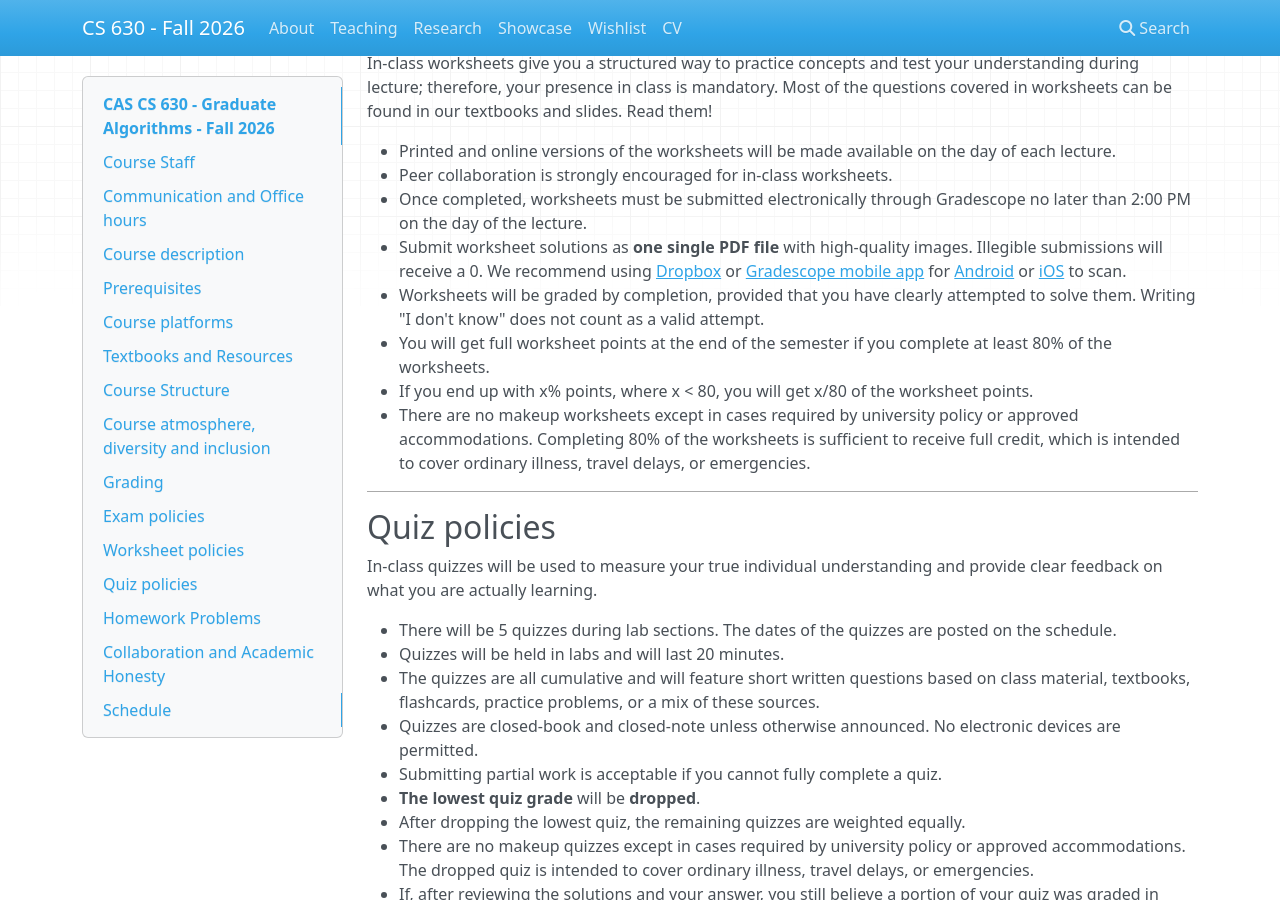
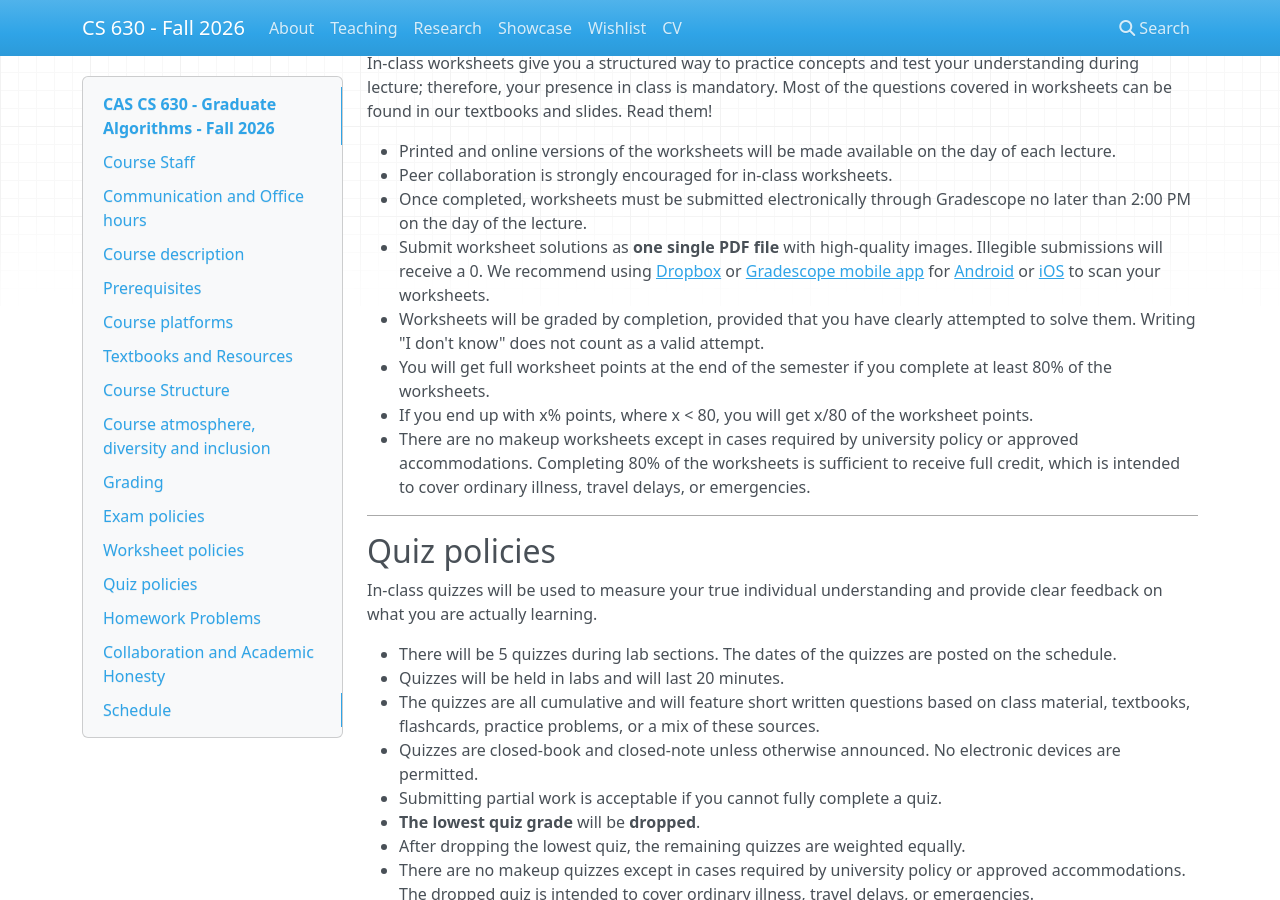
Before and after one commit to srtjanuario/2026.fall.cs630, an MkDocs documentation site: the page built from docs/index.md, in a window 1280 px wide and 900 px high, scrolled down 4494 px. Built offline with MkDocs 1.6.1, drawn with Linux system fonts in a browser that asks for light colours; nearby versions of some CDN libraries.

Commit message:
Gradescope app

```diff
--- a/docs/index.md
+++ b/docs/index.md
@@ -174,7 +174,7 @@
 * Printed and online versions of the worksheets will be made available on the day of each lecture.
 * Peer collaboration is strongly encouraged for in-class worksheets.
 * Once completed, worksheets must be submitted electronically through Gradescope no later than 2:00 PM on the day of the lecture.
-* Submit worksheet solutions as **one single PDF file** with high-quality images. Illegible submissions will receive a 0. We recommend using [Dropbox](https://www.dropbox.com/referrals/AABXucmmhueiq5iaPPSTVfnTpOeddYmso_0?src=global9) or [Gradescope mobile app](https://guides.gradescope.com/hc/en-us/articles/22016028459789-Using-the-Gradescope-Mobile-App-for-Students#h_01HH0C6Z9XD5NARRNN5SANHM5C) for [Android](https://play.google.com/store/apps/details?id=com.gradescope.student&hl=en_US) or [iOS](https://apps.apple.com/us/app/gradescope/id1563280912) to scan.
+* Submit worksheet solutions as **one single PDF file** with high-quality images. Illegible submissions will receive a 0. We recommend using [Dropbox](https://www.dropbox.com/referrals/AABXucmmhueiq5iaPPSTVfnTpOeddYmso_0?src=global9) or [Gradescope mobile app](https://guides.gradescope.com/hc/en-us/articles/22016028459789-Using-the-Gradescope-Mobile-App-for-Students#h_01HH0C6Z9XD5NARRNN5SANHM5C) for [Android](https://play.google.com/store/apps/details?id=com.gradescope.student&hl=en_US) or [iOS](https://apps.apple.com/us/app/gradescope/id1563280912) to scan your worksheets.
 * Worksheets will be graded by completion, provided that you have clearly attempted to solve them. Writing "I don't know" does not count as a valid attempt.
 * You will get full worksheet points at the end of the semester if you complete at least 80% of the worksheets.
 * If you end up with x% points, where x < 80, you will get x/80 of the worksheet points.
```
